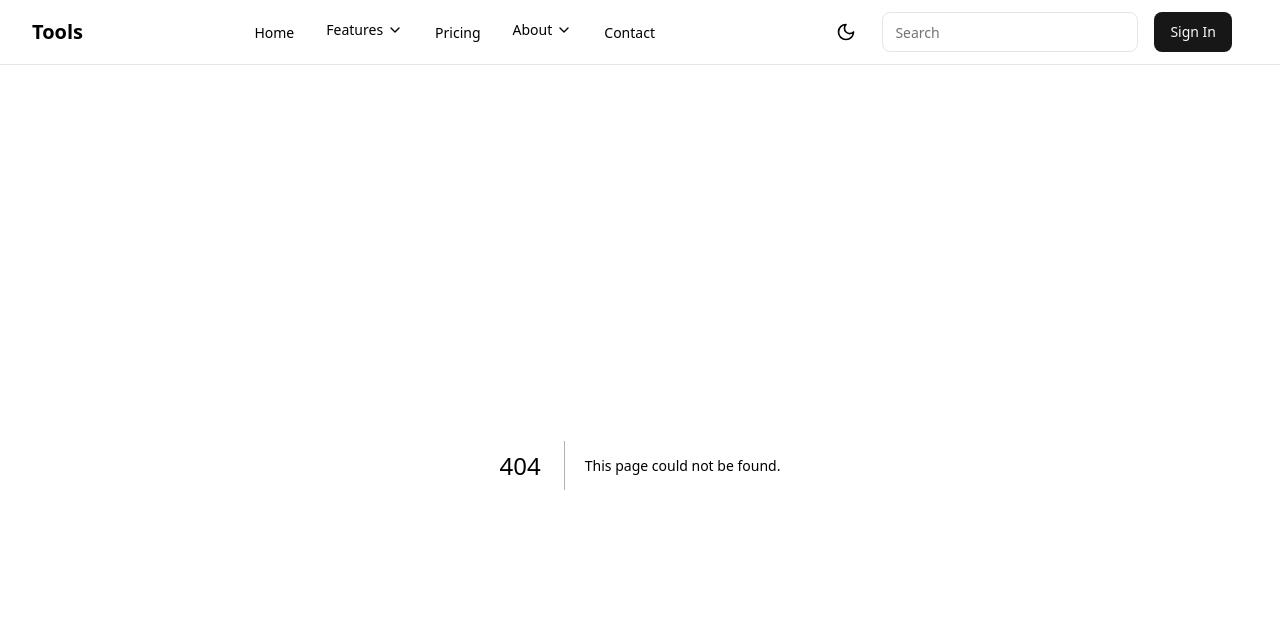
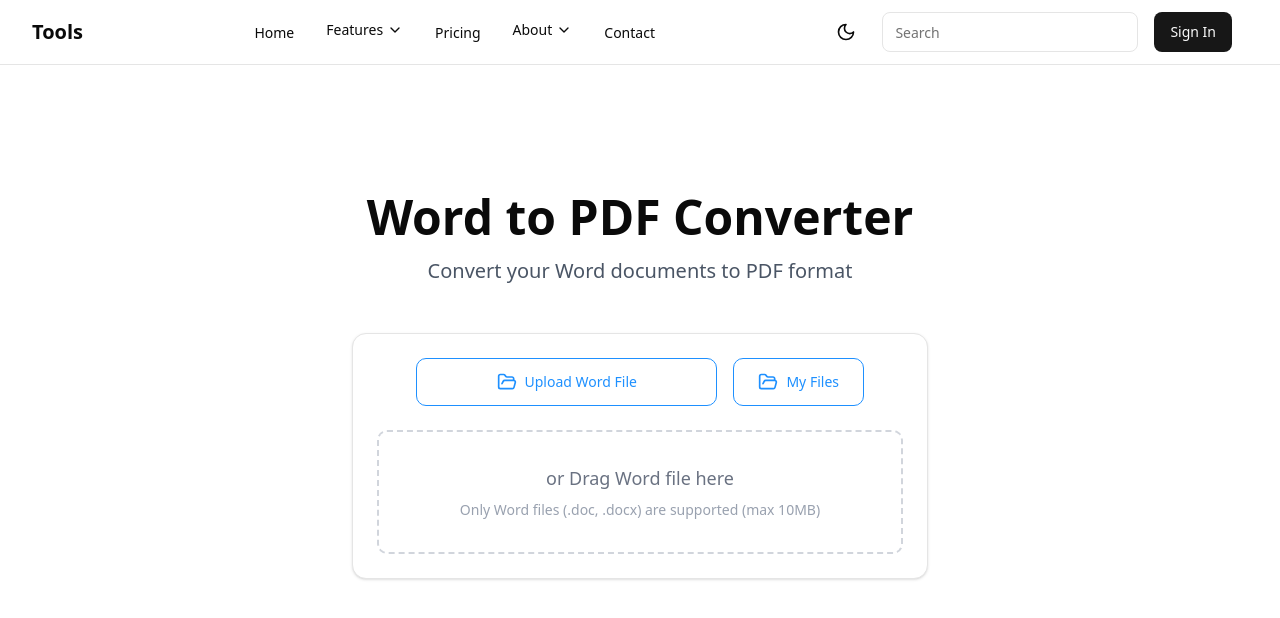
Before and after one commit to SherazArif172/tools, a Next.js app: page /word-to-pdf in a window 1280 px wide. Before the commit this address had no page. Shown: the top 618 px of the page. Built offline with nearby package versions, Linux system fonts and the light colour scheme.

Commit message:
added word to pdf

```diff
--- a/package.json
+++ b/package.json
@@ -20,9 +20,13 @@
     "@radix-ui/react-switch": "^1.1.3",
     "class-variance-authority": "^0.7.1",
     "clsx": "^2.1.1",
+    "docx-pdf": "^0.0.1",
+    "html2canvas": "^1.4.1",
+    "html2pdf.js": "^0.10.3",
     "jspdf": "^3.0.1",
     "jszip": "^3.10.1",
     "lucide-react": "^0.482.0",
+    "mammoth": "^1.9.0",
     "motion": "^12.5.0",
     "next": "15.2.2",
     "pdf-lib": "^1.17.1",
--- a/src/app/pdf/page.jsx
+++ b/src/app/pdf/page.jsx
@@ -99,7 +99,7 @@ const pdfTools = [
     color: "bg-green-100",
     iconColor: "text-green-500",
     icon: <FileText className="h-6 w-6" />,
-    path: "/", // Set path to "/"
+    path: "/word-to-pdf", // Set path to "/"
   },
   {
     id: "html-to-pdf",
--- /dev/null
+++ b/src/app/word-to-pdf/page.jsx
@@ -0,0 +1,290 @@
+"use client";
+
+import { useState } from "react";
+import { useDropzone } from "react-dropzone";
+import { Button } from "@/components/ui/button";
+import { Card } from "@/components/ui/card";
+import { Input } from "@/components/ui/input";
+import {
+  Download,
+  X,
+  RefreshCw,
+  FolderOpen,
+  AlertCircle,
+  FileText,
+} from "lucide-react";
+import mammoth from "mammoth";
+import { jsPDF } from "jspdf";
+import html2canvas from "html2canvas";
+
+export default function WordToPdf() {
+  const [wordFile, setWordFile] = useState(null);
+  const [progress, setProgress] = useState(0);
+  const [isConverting, setIsConverting] = useState(false);
+  const [error, setError] = useState("");
+  const [pdfUrl, setPdfUrl] = useState(null);
+
+  const { getRootProps, getInputProps, isDragActive } = useDropzone({
+    accept: {
+      "application/vnd.openxmlformats-officedocument.wordprocessingml.document":
+        [".docx"],
+      "application/msword": [".doc"],
+    },
+    maxSize: 10485760, // 10MB
+    onDrop: async (acceptedFiles, rejectedFiles) => {
+      if (rejectedFiles.length > 0) {
+        const fileTypes = rejectedFiles
+          .map((file) => file.file.type)
+          .join(", ");
+        setError(
+          `Only Word files (.doc, .docx) are allowed. Rejected files: ${fileTypes}`
+        );
+        setTimeout(() => setError(""), 5000);
+        return;
+      }
+
+      setError("");
+      const file = acceptedFiles[0];
+      setWordFile({
+        name: file.name,
+        file: file,
+      });
+      setPdfUrl(null);
+    },
+    onDropRejected: (rejectedFiles) => {
+      const errors = rejectedFiles.map((file) => {
+        if (file.errors[0].code === "file-invalid-type") {
+          return `${file.file.name} is not a Word file`;
+        }
+        if (file.errors[0].code === "file-too-large") {
+          return `${file.file.name} is larger than 10MB`;
+        }
+        return file.errors[0].message;
+      });
+      setError(errors.join(", "));
+      setTimeout(() => setError(""), 5000);
+    },
+  });
+
+  const resetState = () => {
+    if (pdfUrl) {
+      URL.revokeObjectURL(pdfUrl);
+    }
+    setWordFile(null);
+    setPdfUrl(null);
+    setProgress(0);
+    setIsConverting(false);
+  };
+
+  const convertToPdf = async () => {
+    if (!wordFile) return;
+    setIsConverting(true);
+    setProgress(0);
+
+    try {
+      // Read the Word file
+      const arrayBuffer = await wordFile.file.arrayBuffer();
+      setProgress(20);
+
+      // Convert Word to HTML
+      const result = await mammoth.convertToHtml({ arrayBuffer });
+      setProgress(40);
+
+      // Create a temporary div to parse the HTML content
+      const tempDiv = document.createElement("div");
+      tempDiv.innerHTML = result.value;
+
+      // Extract text content and basic formatting
+      const textContent = tempDiv.innerText;
+      const paragraphs = textContent.split("\n\n");
+
+      // Create PDF
+      const pdf = new jsPDF({
+        orientation: "portrait",
+        unit: "mm",
+        format: "a4",
+      });
+
+      // Set initial position
+      let yPos = 20;
+      const pageWidth = 210;
+      const pageHeight = 297;
+      const margin = 20;
+      const maxWidth = pageWidth - 2 * margin;
+
+      // Configure text settings
+      pdf.setFont("helvetica", "normal");
+      pdf.setFontSize(12);
+      pdf.setTextColor(0, 0, 0);
+
+      // Process each paragraph
+      for (let i = 0; i < paragraphs.length; i++) {
+        const paragraph = paragraphs[i].trim();
+        if (!paragraph) continue;
+
+        // Split text into lines that fit the page width
+        const lines = pdf.splitTextToSize(paragraph, maxWidth);
+
+        // Check if we need a new page
+        if (yPos + lines.length * 7 > pageHeight - margin) {
+          pdf.addPage();
+          yPos = margin;
+        }
+
+        // Add the lines to the PDF
+        pdf.text(lines, margin, yPos);
+        yPos += lines.length * 7 + 5; // 7mm per line, 5mm spacing between paragraphs
+      }
+
+      // Save PDF
+      const pdfBlob = pdf.output("blob");
+      const pdfUrl = URL.createObjectURL(pdfBlob);
+      setPdfUrl(pdfUrl);
+      setProgress(100);
+
+      // Clean up
+      setIsConverting(false);
+    } catch (error) {
+      console.error("Conversion error:", error);
+      setError("Error converting Word to PDF. Please try again.");
+      setIsConverting(false);
+      setTimeout(() => setError(""), 5000);
+    }
+  };
+
+  const downloadPdf = () => {
+    if (!pdfUrl) return;
+    const link = document.createElement("a");
+    link.href = pdfUrl;
+    link.download = `${wordFile.name.replace(/\.[^/.]+$/, "")}.pdf`;
+    document.body.appendChild(link);
+    link.click();
+    document.body.removeChild(link);
+  };
+
+  return (
+    <div className="w-full min-h-screen overflow-hidden relative bg-background mb-6">
+      <div className="flex flex-col justify-center items-center pt-16 sm:pt-24 md:pt-32 px-4">
+        <h1 className="text-3xl sm:text-4xl md:text-5xl text-foreground font-bold mb-2 sm:mb-4 text-center">
+          Word to PDF Converter
+        </h1>
+        <p className="text-gray-600 text-base sm:text-lg md:text-xl mb-8 sm:mb-12 text-center">
+          Convert your Word documents to PDF format
+        </p>
+
+        <Card className="w-full max-w-xl p-4 sm:p-6">
+          <div className="flex flex-col items-center justify-center space-y-4 sm:space-y-6">
+            <div className="flex flex-col sm:flex-row gap-4 w-full max-w-md">
+              <Button
+                onClick={() =>
+                  document.querySelector('input[type="file"]').click()
+                }
+                variant="outline"
+                className="bg-background border-[#1E90FF] text-[#1E90FF] hover:bg-[#1E90FF] hover:text-white h-12 rounded-lg px-4 sm:px-6 font-medium w-full"
+              >
+                <FolderOpen className="mr-2 h-5 w-5" />
+                Upload Word File
+              </Button>
+
+              <Button
+                variant="outline"
+                className="bg-background border-[#1E90FF] text-[#1E90FF] hover:bg-[#1E90FF] hover:text-white h-12 rounded-lg px-4 sm:px-6 font-medium w-full sm:w-auto"
+              >
+                <FolderOpen className="mr-2 h-5 w-5" />
+                My Files
+              </Button>
+            </div>
+
+            {error && (
+              <div className="w-full bg-red-50 text-red-500 p-3 rounded-lg flex items-center gap-2">
+                <AlertCircle className="h-5 w-5" />
+                <p className="text-sm">{error}</p>
+              </div>
+            )}
+
+            <div
+              {...getRootProps()}
+              className={`w-full border-2 border-dashed rounded-lg p-4 sm:p-8 text-center cursor-pointer transition-colors
+                ${
+                  isDragActive
+                    ? "border-[#1E90FF] bg-blue-50"
+                    : "border-gray-300 hover:border-[#1E90FF]"
+                }
+                ${error ? "border-red-300" : ""}`}
+            >
+              <input {...getInputProps()} />
+              <p className="text-gray-500 text-lg">
+                {isDragActive
+                  ? "Drop the Word file here"
+                  : "or Drag Word file here"}
+              </p>
+              <p className="text-sm text-gray-400 mt-2">
+                Only Word files (.doc, .docx) are supported (max 10MB)
+              </p>
+            </div>
+
+            {wordFile && (
+              <div className="w-full">
+                <div className="bg-gray-50 rounded-lg p-4 flex flex-col gap-3">
+                  <div className="flex items-center justify-between">
+                    <div className="flex items-center gap-2">
+                      <FileText className="h-5 w-5 text-gray-500" />
+                      <span className="text-sm font-medium text-gray-700 truncate">
+                        {wordFile.name}
+                      </span>
+                    </div>
+                    <button
+                      onClick={resetState}
+                      className="bg-red-500 text-white rounded-full p-1.5 hover:bg-red-600 transition-colors"
+                    >
+                      <X className="h-3 w-3" />
+                    </button>
+                  </div>
+                </div>
+
+                {isConverting && (
+                  <div className="mt-4">
+                    <div className="w-full bg-gray-200 rounded-full h-2.5">
+                      <div
+                        className="bg-[#0095FF] h-2.5 rounded-full transition-all duration-300"
+                        style={{ width: `${progress}%` }}
+                      ></div>
+                    </div>
+                    <p className="text-center text-sm text-gray-600 mt-2">
+                      Converting to PDF... {Math.round(progress)}%
+                    </p>
+                  </div>
+                )}
+
+                <div className="mt-4 flex justify-center gap-4">
+                  <Button
+                    onClick={convertToPdf}
+                    disabled={isConverting}
+                    className={`bg-[#1E90FF] hover:bg-[#1873CC] ${
+                      isConverting ? "opacity-50 cursor-not-allowed" : ""
+                    }`}
+                  >
+                    <FileText className="mr-2 h-4 w-4" />
+                    {isConverting ? "Converting..." : "Convert to PDF"}
+                  </Button>
+                </div>
+              </div>
+            )}
+          </div>
+
+          {pdfUrl && (
+            <div className="mt-6 flex justify-center gap-4">
+              <Button
+                onClick={downloadPdf}
+                className="bg-green-500 hover:bg-green-600"
+              >
+                <Download className="mr-2 h-4 w-4" />
+                Download PDF
+              </Button>
+            </div>
+          )}
+        </Card>
+      </div>
+    </div>
+  );
+}
```
Also changed, not shown: 1 other file (tests, documents, lock files or other folders).
